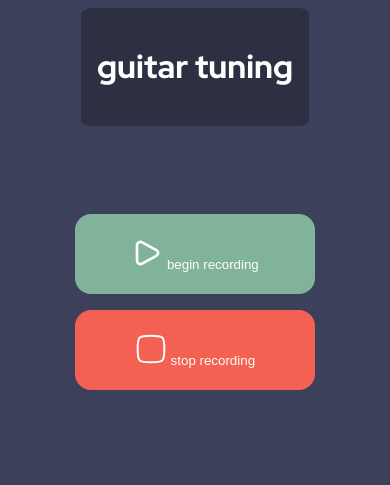
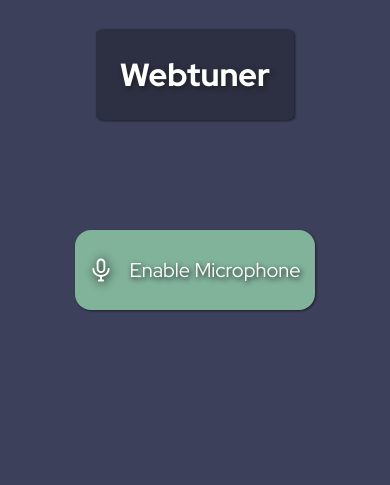
Before and after one commit to loganlucas13/guitar-tuner, a Flask app: page / in a window 390 px wide. Shown: the top 485 px of the page. Run offline with Flask 3, Linux system fonts and the light colour scheme.

Commit message:
added button to ask for microphone access, along with minor style changes

```diff
--- /dev/null
+++ b/src/static/scripts/microphone.js
@@ -0,0 +1,22 @@
+document.addEventListener("DOMContentLoaded", () => {
+    const enableMicrophoneButton = document.getElementById('enable-microphone');
+    enableMicrophoneButton.addEventListener('click', () => {
+        getMicrophonePermissions(enableMicrophoneButton);
+    });
+});
+
+function getMicrophonePermissions(enableMicrophoneButton) {
+    if (navigator.mediaDevices && navigator.mediaDevices.getUserMedia) {
+        navigator.mediaDevices.getUserMedia({audio: true})
+        .then(function(stream) {
+            console.log('microphone enabled successfully!');
+            enableMicrophoneButton.style.display = 'none';
+        })
+        .catch(function(error) {
+            console.error('microphone not enabled:', error);
+        });
+    }
+    else {
+        console.error('getUserMedia not allowed');
+    }
+}
--- a/src/static/styles/styles.css
+++ b/src/static/styles/styles.css
@@ -7,6 +7,7 @@
     /* variables */
     --background: #3d405b;
     --foreground: #2d3042;
+    --shadow: #1c1e27;
     --text: #fdfffc;
     --start: #81b29a;
     --stop: #f46052;
@@ -20,12 +21,19 @@ body {
     flex-direction: column;
 
     /* appearance: */
+    background-color: var(--background);
+    filter: drop-shadow(0.1rem 0.1rem 0.05rem var(--shadow));
+}
+
+/* to apply to all text on the page */
+* {
+    /* appearance */
     font-family: RedHat;
-    background-color: var(--background);
+    text-shadow: 0.1rem 0.1rem 0.3rem var(--shadow);
 }
 
 /* box at top of page */
-.title-box {
+#title-box {
     /* sizing */
     max-width: fit-content;
     max-height: fit-content;
@@ -34,7 +42,7 @@ body {
     background-color: var(--foreground);
     border-radius: 5%;
     color: var(--text);
-    padding: 1rem;
+    padding: 1.5rem;
 }
 
 /* all audio button customization */
@@ -49,29 +57,30 @@ body {
 
     /* positioning */
     margin: 0.5rem;
+    display: flex;
+    justify-content: center;
+    align-items: center;
 
     /* appearance */
     border-radius: 1rem;
     border: none;
     color: var(--text);
-
-    /* animation */
-    will-change: transform;
-    transition: transform 0.25s ease-in-out;
+    font-size: 1.25rem;
 }
 .audio-buttons button:hover {
-    transform: scale(1.01);
+    filter: brightness(95%);
 }
 .audio-buttons button img {
     /* sizing */
-    width: 2rem;
-    height: 2rem;
+    width: 1.5rem;
+    height: 1.5rem;
+
+    /* positioning */
+    padding-right: 1rem;
+
+    /* appearance */
+    filter: drop-shadow(0.1rem 0.1rem 0.3rem black);
 }
-#start-recording {
-    /* appearance */
+#enable-microphone {
     background-color: var(--start);
 }
-#stop-recording {
-    /* appearance */
-    background-color: var(--stop);
-}
--- a/src/templates/page.html
+++ b/src/templates/page.html
@@ -4,21 +4,16 @@
 <head>
     <title>Guitar Tuner</title>
     <link rel="stylesheet" type= "text/css" href="{{ url_for('static', filename='styles/styles.css') }}">
+    <script src="{{ url_for('static', filename='scripts/microphone.js') }}" defer></script>
 </head>
 
 <body>
-    <div class="title-box">
-        <h1>guitar tuning</h1>
-    </div>
+    <h1 id="title-box">Webtuner</h1>
 
     <div class="audio-buttons">
-        <button id="start-recording">
-            <img src="{{ url_for('static', filename='assets/play-button.svg') }}">
-            <span>begin recording</span>
-        </button>
-        <button id="stop-recording">
-            <img src="{{ url_for('static', filename='assets/stop-button.svg') }}">
-            <span>stop recording</span>
+        <button id="enable-microphone">
+            <img src="{{ url_for('static', filename='assets/microphone-icon.svg') }}">
+            <span>Enable Microphone</span>
         </button>
     </div>
 </body>
```
Also changed, not shown: src/microphone.js (deleted), src/static/assets/microphone-icon.svg (added), 3 other files.
